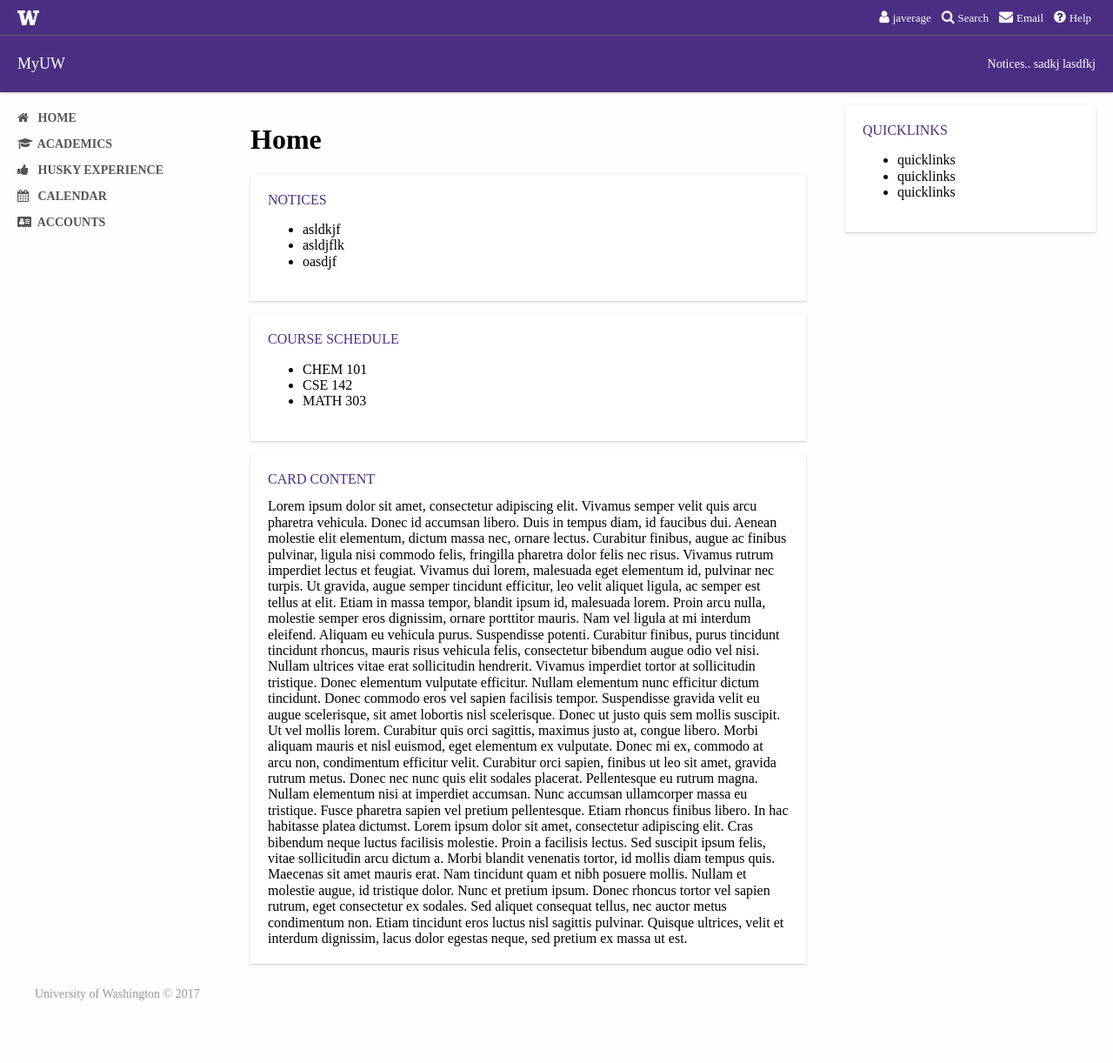
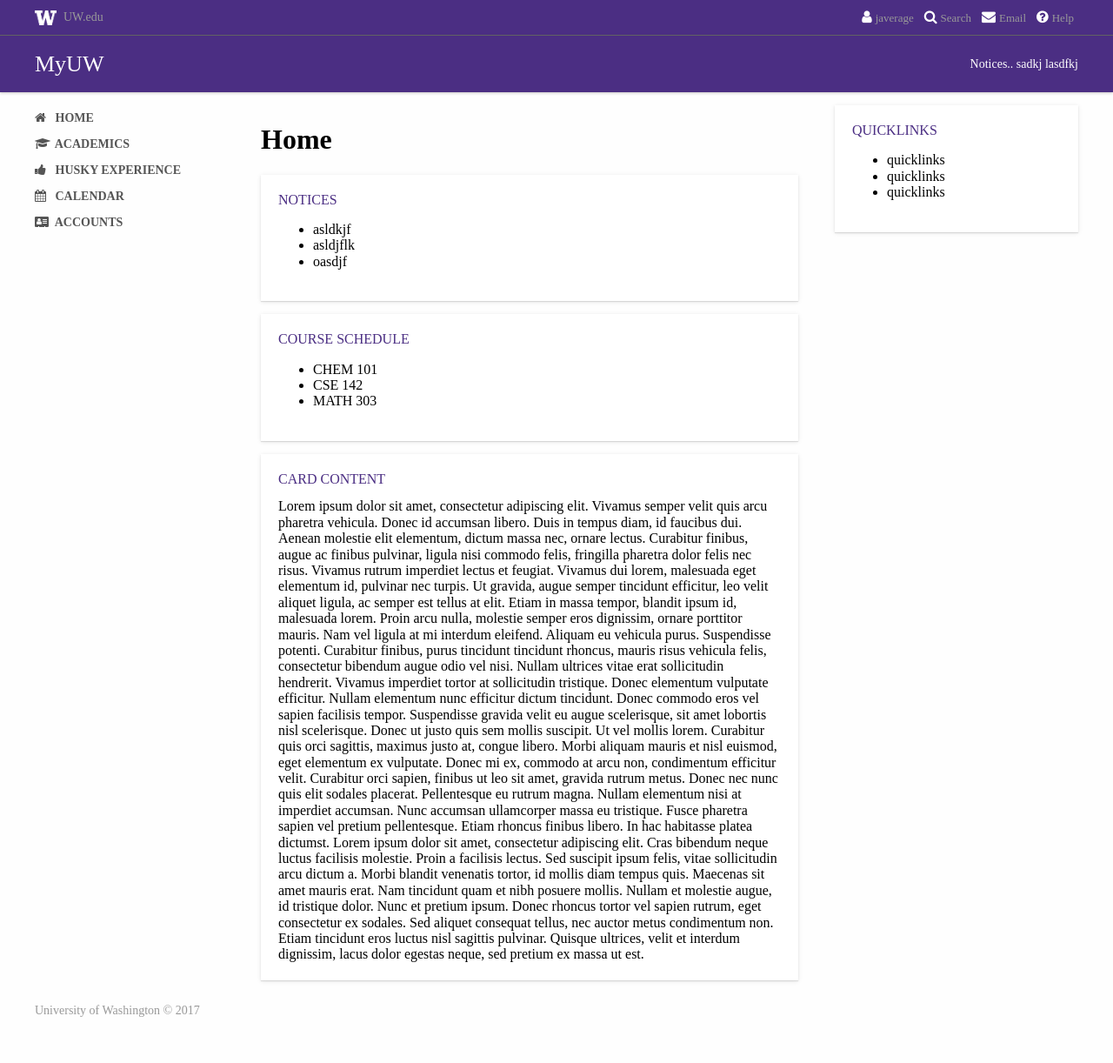
Before and after one commit to charlon/myuw-boilerplate, a Jekyll site: the page built from index.md, in a window 1280 px wide. Shown: the whole page at 87% size. Built offline with Jekyll 4.4.1, drawn with Linux system fonts in a browser that asks for light colours; nearby versions of some CDN libraries.

Commit message:
Thin bar text color for desktop and max width.

```diff
--- a/assets/css/main.scss
+++ b/assets/css/main.scss
@@ -71,7 +71,7 @@
 }
 
 .myuw-wrapper { margin: 0 auto; padding: 0 20px;
-    @include desktop { position: relative; };
+    @include desktop { position: relative; max-width: 1200px };
 }
 
 
@@ -106,22 +106,25 @@
         background-size: 25px;
         background-position: left center;
         width: 26px;
+        text-indent: 33px;
         overflow: hidden;
         display: inline-block;
-        color: transparent;
         float: left;
+        color: #999;
+
+        @include desktop { min-width: 26px; width: auto; }
     }
 
     .myuw-search-links { display: inline-block; float: right; color: #fff; margin-right: -3px; font-size: 16px;
         a { display: inline-block; min-width: 30px; text-align: center;
             @include desktop {
-                span { font-size: 13px; margin-right: 8px; }
+                span { font-size: 13px; margin-right: 8px; color: #999; }
             }
         }
         button { color: #fff; text-decoration: none; padding: 0; min-width:30px; height: $bar-height; display: inline-block;
             background: none; border: none;
              @include desktop {
-                 span { font-size: 13px; margin-right: 8px; }
+                 span { font-size: 13px; margin-right: 8px; color: #999; }
              }
         }
     }
@@ -137,7 +140,7 @@
             float: left;
             display: inline-block;
             color: #fff;
-            font-size: 18px;
+            font-size: 26px;
             font-weight: 400;
             line-height: $nav-height;
             height: $nav-height;
```
